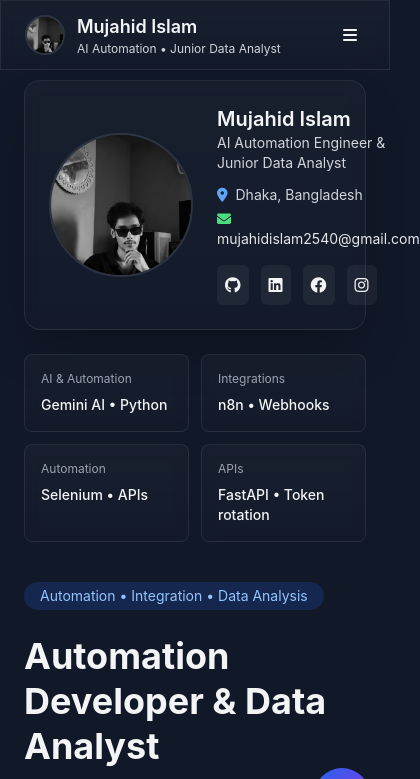
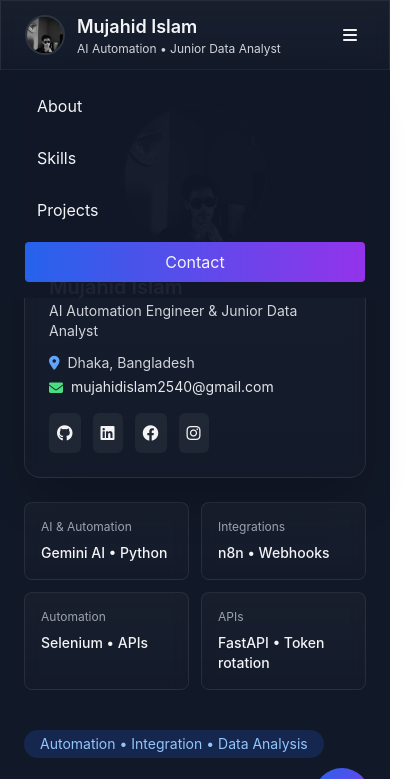
Before and after one commit to mujahid9644/my_protfolio, a plain HTML site: page index.html in a window 390 px wide. Both pictures are taken after a click on the button 350 px from the left and 35 px from the top of the page. Shown: the top 779 px of the page, 420 px wide, since content can reach past the window. Drawn offline with nearby package versions, Linux system fonts and the light colour scheme.

Commit message:
fix(mobile): mobile menu toggle + responsive profile card to prevent overflow on small screens

```diff
--- a/index.html
+++ b/index.html
@@ -61,8 +61,18 @@
         <a href="#projects" class="hover:text-blue-300 transition">Projects</a>
         <a href="#contact" class="px-4 py-2 bg-gradient-to-r from-blue-600 to-purple-600 rounded-md shadow">Contact</a>
       </div>
+      <!-- Mobile menu button -->
       <div class="md:hidden">
         <button id="menu-btn" class="p-2 rounded-md hover:bg-white/5"><i class="fa fa-bars"></i></button>
+      </div>
+      <!-- Mobile menu (hidden by default) -->
+      <div id="mobile-menu" class="hidden absolute left-0 right-0 top-full bg-gray-900/95 border-t border-white/5 md:hidden z-40">
+        <div class="px-6 py-4 flex flex-col gap-3">
+          <a href="#about" class="py-2 px-3 rounded hover:bg-white/5">About</a>
+          <a href="#skills" class="py-2 px-3 rounded hover:bg-white/5">Skills</a>
+          <a href="#projects" class="py-2 px-3 rounded hover:bg-white/5">Projects</a>
+          <a href="#contact" class="py-2 px-3 rounded bg-gradient-to-r from-blue-600 to-purple-600 text-center">Contact</a>
+        </div>
       </div>
     </div>
   </nav>
@@ -94,16 +104,18 @@
 
       <!-- profile -->
       <div class="relative order-1 lg:order-2">
-        <div class="glass rounded-2xl p-6 shadow-2xl flex gap-6 items-center">
-          <div class="w-36 h-36 rounded-full overflow-hidden shrink-0 border-2 border-white/10 sm:w-32 sm:h-32"><img src="protfolio.jpg" alt="Mujahid Islam" class="w-full h-full object-cover"></div>
-          <div>
+        <div class="glass rounded-2xl p-6 shadow-2xl flex flex-col sm:flex-row gap-6 items-center">
+            <div class="w-36 h-36 rounded-full overflow-hidden shrink-0 border-2 border-white/10 sm:w-36 sm:h-36">
+              <img src="protfolio.jpg" alt="Mujahid Islam" class="w-full h-full object-cover">
+            </div>
+            <div class="flex-1 min-w-0">
               <h3 class="text-xl font-semibold">Mujahid Islam</h3>
               <p class="text-sm text-gray-300">AI Automation Engineer & Junior Data Analyst</p>
               <div class="mt-3 text-sm text-gray-300 space-y-1">
-              <div><i class="fa fa-map-marker-alt mr-2 text-blue-400"></i>Dhaka, Bangladesh</div>
-              <div><i class="fa fa-envelope mr-2 text-green-400"></i><a href="mailto:mujahidislam2540@gmail.com" class="text-gray-200 hover:text-white break-words max-w-[220px]">mujahidislam2540@gmail.com</a></div>
+                <div class="flex items-center gap-2"><i class="fa fa-map-marker-alt text-blue-400"></i><span class="truncate">Dhaka, Bangladesh</span></div>
+                <div class="flex items-start gap-2"><i class="fa fa-envelope text-green-400 mt-1"></i><a href="mailto:mujahidislam2540@gmail.com" class="text-gray-200 hover:text-white break-words max-w-full">mujahidislam2540@gmail.com</a></div>
               </div>
-            <div class="flex gap-3 mt-4">
+              <div class="flex gap-3 mt-4 flex-wrap">
                 <a href="https://github.com/mujahid9644" target="_blank" class="p-2 rounded-md bg-white/5 hover:bg-white/8"><i class="fab fa-github"></i></a>
                 <a href="https://www.linkedin.com/in/mujahid-islam-648532308/" target="_blank" class="p-2 rounded-md bg-white/5 hover:bg-white/8"><i class="fab fa-linkedin"></i></a>
                 <a href="https://www.facebook.com/mujahid.islam.18698" target="_blank" class="p-2 rounded-md bg-white/5 hover:bg-white/8"><i class="fab fa-facebook"></i></a>
@@ -376,7 +388,9 @@
 
   <script>
     document.getElementById('year').textContent = new Date().getFullYear();
-    const menuBtn = document.getElementById('menu-btn'), mobileMenu = document.getElementById('mobile-menu'); if (menuBtn) menuBtn.addEventListener('click', ()=> mobileMenu.classList.toggle('hidden'));
+  const menuBtn = document.getElementById('menu-btn');
+  const mobileMenu = document.getElementById('mobile-menu');
+  if (menuBtn) menuBtn.addEventListener('click', ()=> { if (mobileMenu) mobileMenu.classList.toggle('hidden'); });
 
     const roles = ["AI Automation Engineer", "Junior Data Analyst", "Python Developer"]; let rIndex = 0, cIndex = 0; const typingEl = document.getElementById('typing');
     function typeRole() { const text = roles[rIndex]; if (cIndex <= text.length) { typingEl.textContent = text.substring(0, cIndex); cIndex++; setTimeout(typeRole, 90); } else { setTimeout(eraseRole, 1500); } }
```
Lines whose indentation alone changed are shown as unchanged.
